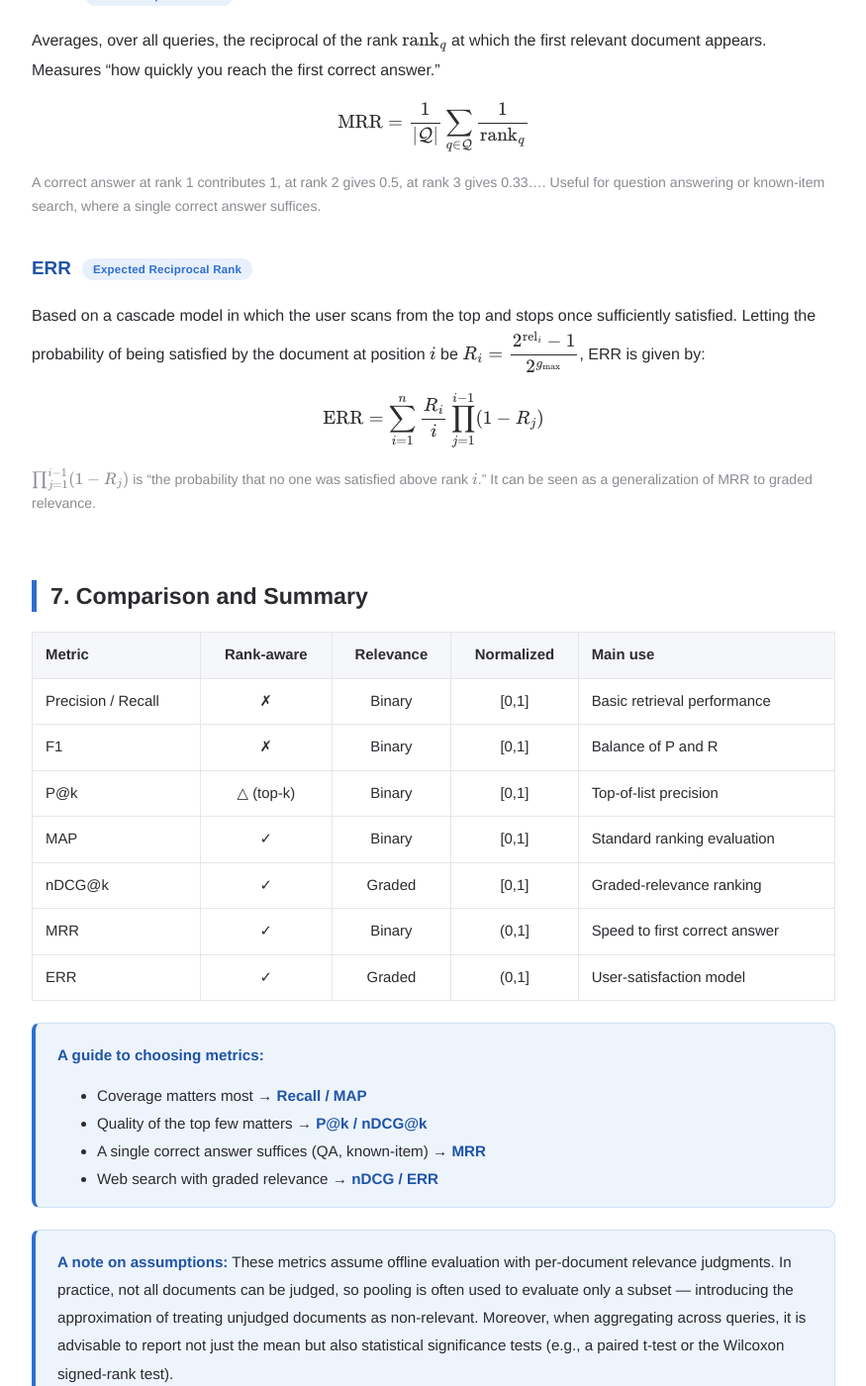
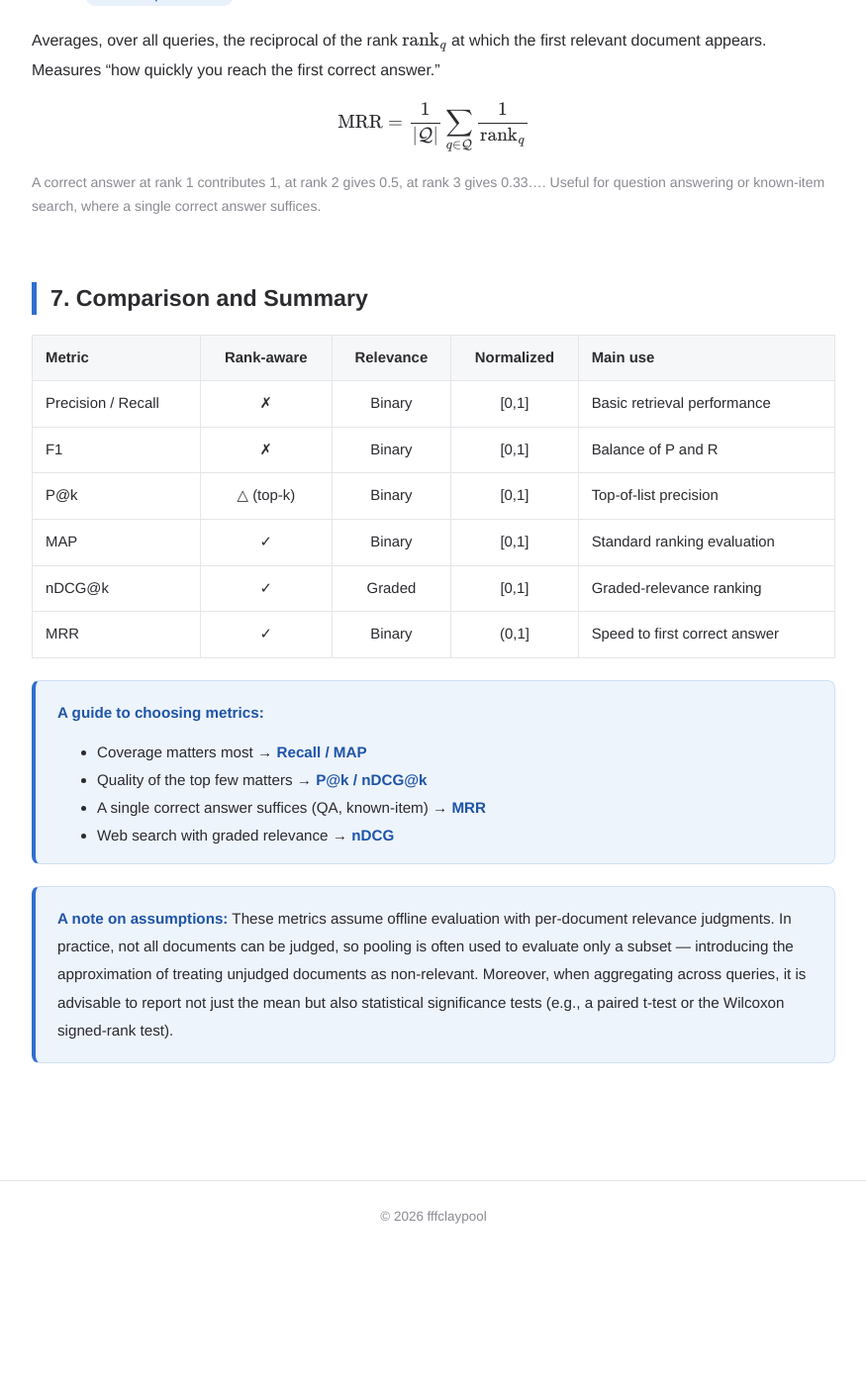
Before and after one commit to fffclaypool/blog, a Jekyll site: the page built from _posts/2026-06-13-information-retrieval-evaluation-metrics-en.md, in a window 1280 px wide and 1400 px high, scrolled down 4447 px. Shown: the whole window at 99% size, without its empty margins (202-1077 px from the left). Built offline with Jekyll 4.4.1, drawn with Linux system fonts in a browser that asks for light colours; after the commit the page ends 5713 px from its top, so only the background shows below that.

Commit message:
Remove ERR metric from both JA and EN articles

```diff
--- a/_posts/2026-06-13-information-retrieval-evaluation-metrics-en.md
+++ b/_posts/2026-06-13-information-retrieval-evaluation-metrics-en.md
@@ -175,17 +175,6 @@ $$
 A correct answer at rank 1 contributes 1, at rank 2 gives 0.5, at rank 3 gives 0.33…. Useful for question answering or known-item search, where a single correct answer suffices.
 {:.note}
 
-### ERR <span class="pill">Expected Reciprocal Rank</span>
-
-Based on a cascade model in which the user scans from the top and stops once sufficiently satisfied. Letting the probability of being satisfied by the document at position $$i$$ be $$R_i = \dfrac{2^{\mathrm{rel}_i} - 1}{2^{g_{\max}}}$$, ERR is given by:
-
-$$
-\mathrm{ERR} = \sum_{i=1}^{n} \frac{R_i}{i} \prod_{j=1}^{i-1} (1 - R_j)
-$$
-
-$$\prod_{j=1}^{i-1}(1 - R_j)$$ is "the probability that no one was satisfied above rank $$i$$." It can be seen as a generalization of MRR to graded relevance.
-{:.note}
-
 ## 7. Comparison and Summary
 
 | Metric | Rank-aware | Relevance | Normalized | Main use |
@@ -196,13 +185,12 @@ $$\prod_{j=1}^{i-1}(1 - R_j)$$ is "the probability that no one was satisfied abo
 | MAP | ✓ | Binary | [0,1] | Standard ranking evaluation |
 | nDCG@k | ✓ | Graded | [0,1] | Graded-relevance ranking |
 | MRR | ✓ | Binary | (0,1] | Speed to first correct answer |
-| ERR | ✓ | Graded | (0,1] | User-satisfaction model |
 
 > **A guide to choosing metrics:**
 >
 > - Coverage matters most → **Recall / MAP**
 > - Quality of the top few matters → **P@k / nDCG@k**
 > - A single correct answer suffices (QA, known-item) → **MRR**
-> - Web search with graded relevance → **nDCG / ERR**
+> - Web search with graded relevance → **nDCG**
 
 > **A note on assumptions:** These metrics assume offline evaluation with per-document relevance judgments. In practice, not all documents can be judged, so pooling is often used to evaluate only a subset — introducing the approximation of treating unjudged documents as non-relevant. Moreover, when aggregating across queries, it is advisable to report not just the mean but also statistical significance tests (e.g., a paired t-test or the Wilcoxon signed-rank test).
```
Also changed, not shown: _posts/2026-06-13-information-retrieval-evaluation-metrics.md (+1 -13 lines).
